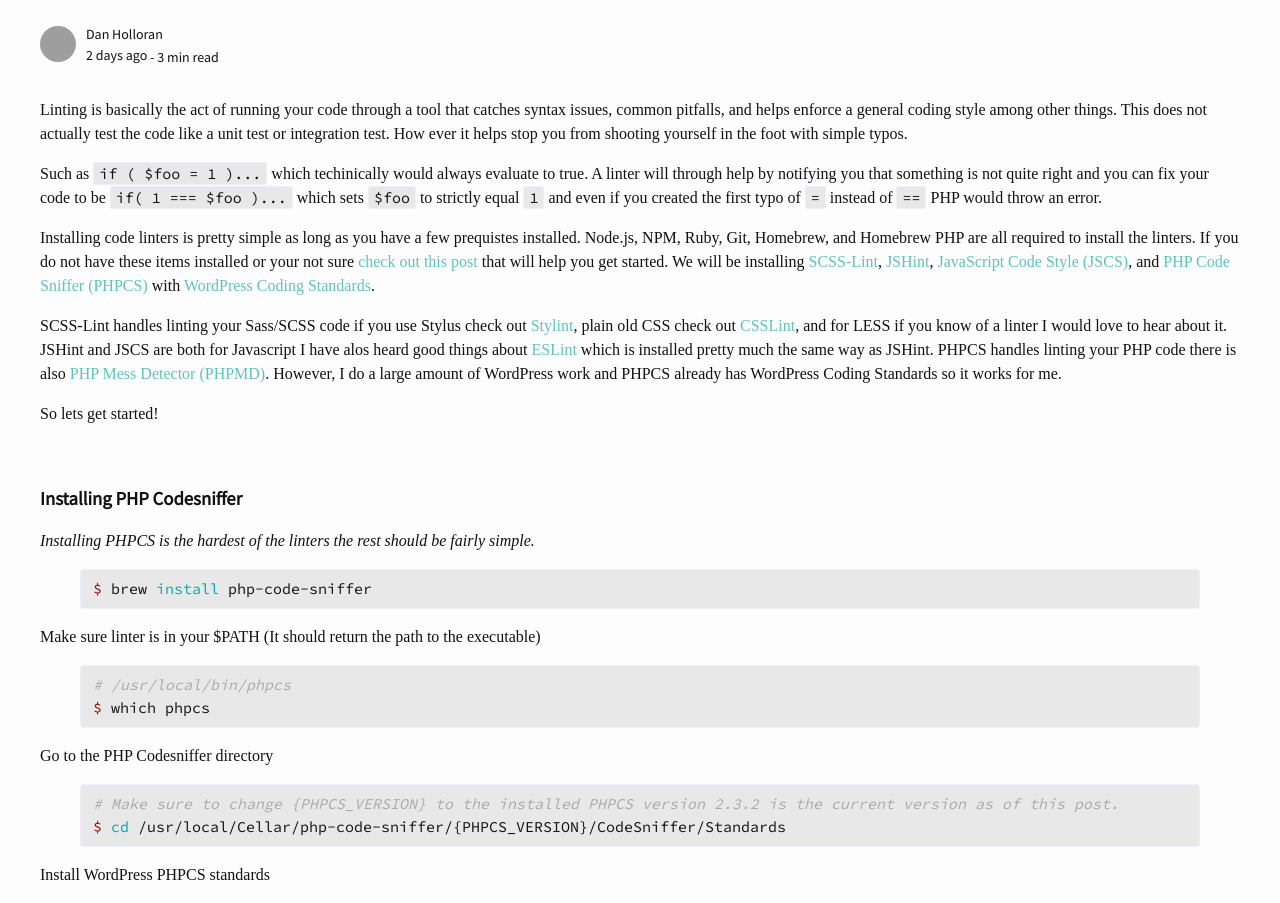
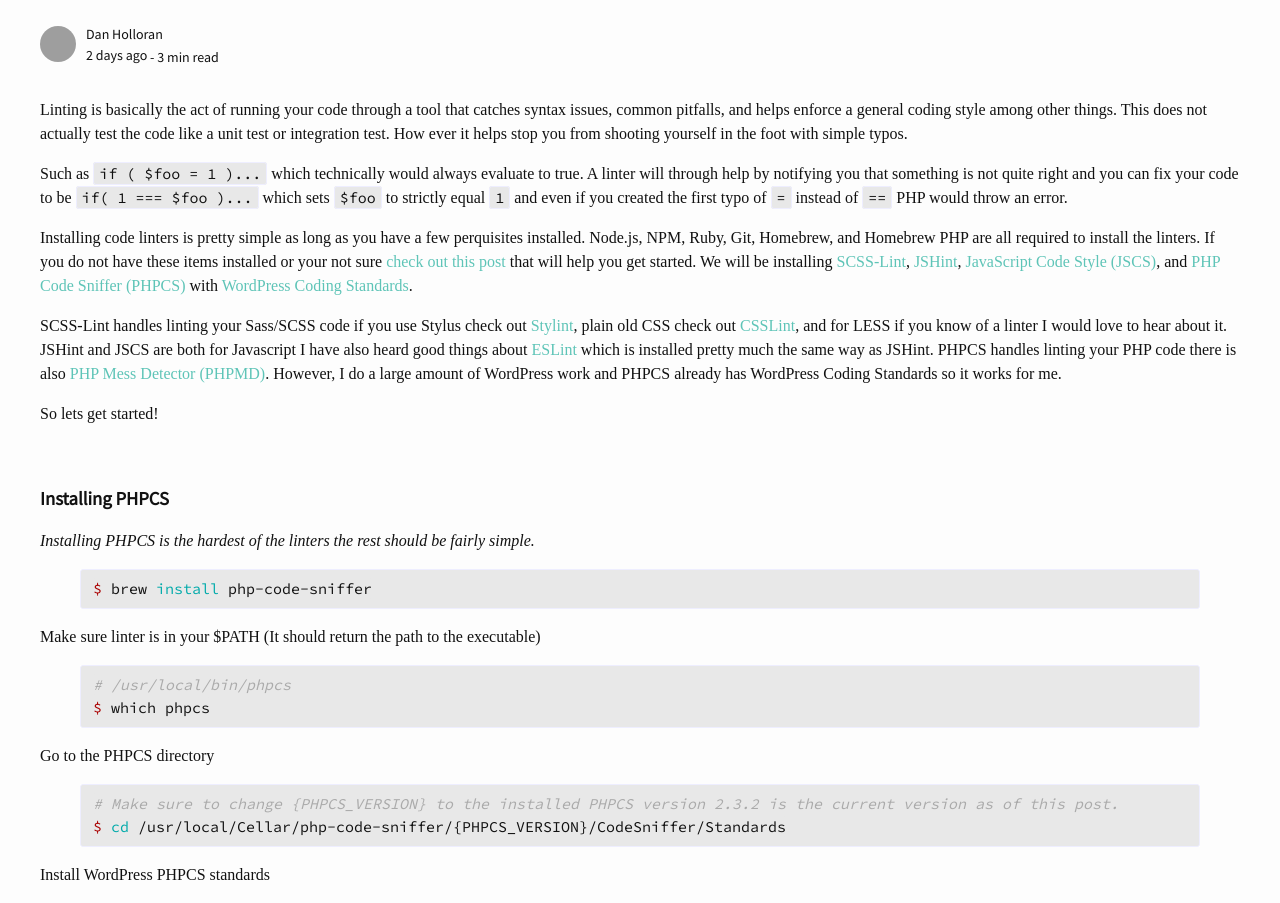
Before and after one commit to DHolloran/danholloran-com, a Jekyll site: the page built from _posts/2015/2015-08-27-linting-your-code-installing-the-linters.markdown, in a window 1280 px wide and 1400 px high, cut to the strip 448-1351 px from the top of the window. Built offline with Jekyll 4.4.1, drawn with Linux system fonts in a browser that asks for light colours; some web fonts are replaced; comment, search, counter and statistics services are not loaded; some of the changed text lies outside the part shown; grey boxes are pictures that could not be loaded.

Commit message:
Fixes a few errors in Linting Your Code: Installing the Linters

```diff
--- a/_posts/2015/2015-08-27-linting-your-code-installing-the-linters.markdown
+++ b/_posts/2015/2015-08-27-linting-your-code-installing-the-linters.markdown
@@ -7,17 +7,17 @@
 ---
 Linting is basically the act of running your code through a tool that catches syntax issues, common pitfalls, and helps enforce a general coding style among other things. This does not actually test the code like a unit test or integration test. How ever it helps stop you from shooting yourself in the foot with simple typos.
 
-Such as `if ( $foo = 1 )...` which techinically would always evaluate to true. A linter will through help by notifying you that something is not quite right and you can fix your code to be `if( 1 === $foo )...`  which sets `$foo` to strictly equal `1` and even if you created the first typo of `=` instead of `==` PHP would throw an error.
+Such as `if ( $foo = 1 )...` which technically would always evaluate to true. A linter will through help by notifying you that something is not quite right and you can fix your code to be `if( 1 === $foo )...`  which sets `$foo` to strictly equal `1` and even if you created the first typo of `=` instead of `==` PHP would throw an error.
 
-Installing code linters is pretty simple as long as you have a few prequistes installed. Node.js, NPM, Ruby, Git, Homebrew, and Homebrew PHP are all required to install the linters. If you do not have these items installed or your not sure [check out this post](/2015/08/26/base-environment-setup/) that will help you get started. We will be installing [SCSS-Lint](https://github.com/brigade/scss-lint), [JSHint](http://jshint.com/), [JavaScript Code Style (JSCS)](http://jscs.info/), and [PHP Code Sniffer (PHPCS)](https://github.com/squizlabs/PHP_CodeSniffer) with [WordPress Coding Standards](https://github.com/WordPress-Coding-Standards/WordPress-Coding-Standards).
+Installing code linters is pretty simple as long as you have a few perquisites installed. Node.js, NPM, Ruby, Git, Homebrew, and Homebrew PHP are all required to install the linters. If you do not have these items installed or your not sure [check out this post](/2015/08/26/base-environment-setup/) that will help you get started. We will be installing [SCSS-Lint](https://github.com/brigade/scss-lint), [JSHint](http://jshint.com/), [JavaScript Code Style (JSCS)](http://jscs.info/), and [PHP Code Sniffer (PHPCS)](https://github.com/squizlabs/PHP_CodeSniffer) with [WordPress Coding Standards](https://github.com/WordPress-Coding-Standards/WordPress-Coding-Standards).
 
-SCSS-Lint handles linting your Sass/SCSS code if you use Stylus check out [Stylint](https://www.npmjs.com/package/stylint), plain old CSS check out [CSSLint](http://csslint.net/), and for LESS if you know of a linter I would love to hear about it. JSHint and JSCS are both for Javascript I have alos heard good things about [ESLint](http://eslint.org/) which is installed pretty much the same way as JSHint. PHPCS handles linting your PHP code there is also [PHP Mess Detector (PHPMD)](http://phpmd.org/). However, I do a large amount of WordPress work and PHPCS already has WordPress Coding Standards so it works for me.
+SCSS-Lint handles linting your Sass/SCSS code if you use Stylus check out [Stylint](https://www.npmjs.com/package/stylint), plain old CSS check out [CSSLint](http://csslint.net/), and for LESS if you know of a linter I would love to hear about it. JSHint and JSCS are both for Javascript I have also heard good things about [ESLint](http://eslint.org/) which is installed pretty much the same way as JSHint. PHPCS handles linting your PHP code there is also [PHP Mess Detector (PHPMD)](http://phpmd.org/). However, I do a large amount of WordPress work and PHPCS already has WordPress Coding Standards so it works for me.
 
 So lets get started!
 
 <br>
 
-### Installing PHP Codesniffer
+### Installing PHPCS
 
 *Installing PHPCS is the hardest of the linters the rest should be fairly simple.*
 
@@ -31,7 +31,7 @@
 $ which phpcs
 {% endhighlight %}
 
-Go to the PHP Codesniffer directory
+Go to the PHPCS directory
 {% highlight bash %}
 # Make sure to change {PHPCS_VERSION} to the installed PHPCS version 2.3.2 is the current version as of this post.
 $ cd /usr/local/Cellar/php-code-sniffer/{PHPCS_VERSION}/CodeSniffer/Standards
```
Also changed, not shown: other parts of _posts/2015/2015-08-27-linting-your-code-installing-the-linters.markdown (+1 -1 lines).
